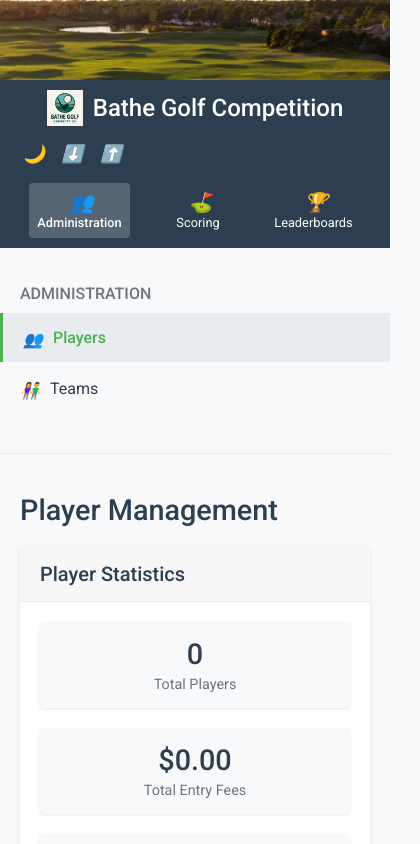
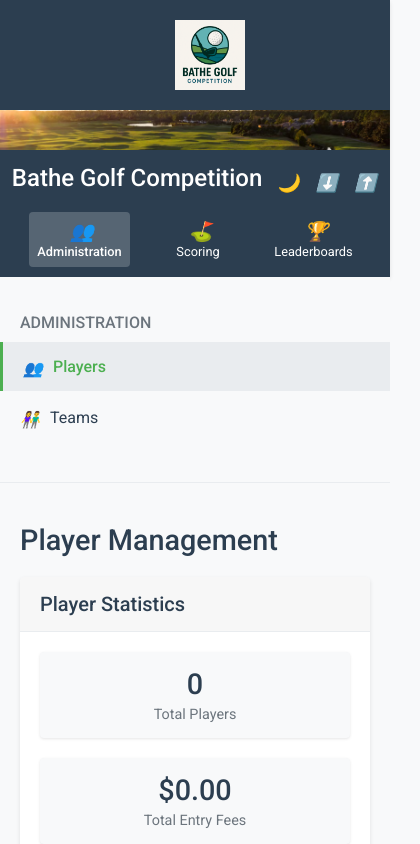
Before and after one commit to martinbo66/golf-competition-app, a Vue app: page /admin/teams#/admin/players in a window 390 px wide. Shown: the top 844 px of the page, 420 px wide, since content can reach past the window. Built offline with nearby package versions, Linux system fonts and the light colour scheme.

Commit message:
Bathe logo bigger in the header

```diff
--- a/src/components/layout/AppHeader.vue
+++ b/src/components/layout/AppHeader.vue
@@ -1,14 +1,20 @@
 <template>
   <header class="app-header">
-    <!-- Header Image Section -->
-    <div class="header-image-section" v-if="currentHeaderImage">
-      <img :src="currentHeaderImage" :alt="currentSection" class="header-image" />
+    <!-- Header Image and Logo Section -->
+    <div class="header-main-section" v-if="currentHeaderImage">
+      <div class="logo-section">
+        <router-link to="/" class="logo-link">
+          <img src="@/assets/logo.png" alt="Bathe Golf Competition" class="logo-img" />
+        </router-link>
+      </div>
+      <div class="header-image-section">
+        <img :src="currentHeaderImage" :alt="currentSection" class="header-image" />
+      </div>
     </div>
 
     <div class="header-content">
-      <div class="logo">
+      <div class="site-title">
         <router-link to="/">
-          <img src="@/assets/logo.png" alt="Bathe Golf Competition" class="logo-img" />
           <h1>Bathe Golf Competition</h1>
         </router-link>
       </div>
@@ -197,8 +203,40 @@ export default {
   box-shadow: 0 2px 4px rgba(0, 0, 0, 0.1);
 }
 
+.header-main-section {
+  display: flex;
+  align-items: stretch;
+  height: 120px;
+}
+
+.logo-section {
+  width: auto;
+  display: flex;
+  align-items: center;
+  justify-content: flex-start;
+  padding: 10px;
+}
+
+.logo-link {
+  display: flex;
+  align-items: center;
+  justify-content: center;
+  text-decoration: none;
+  color: var(--header-text);
+}
+
+.logo-img {
+  height: 120px;
+  width: auto;
+  transition: transform 0.3s ease;
+}
+
+.logo-img:hover {
+  transform: scale(1.05);
+}
+
 .header-image-section {
-  width: 100%;
+  flex: 1;
   height: 120px;
   overflow: hidden;
   position: relative;
@@ -219,24 +257,16 @@ export default {
   height: 60px;
 }
 
-.logo {
-  display: flex;
-  align-items: center;
+.site-title {
+  flex: 1;
 }
 
-.logo a {
-  display: flex;
-  align-items: center;
+.site-title a {
   text-decoration: none;
   color: var(--header-text);
 }
 
-.logo-img {
-  height: 36px;
-  margin-right: 10px;
-}
-
-.logo h1 {
+.site-title h1 {
   font-size: 1.5rem;
   font-weight: 500;
   margin: 0;
@@ -365,6 +395,22 @@ export default {
 }
 
 @media (max-width: 768px) {
+  .header-main-section {
+    flex-direction: column;
+    height: auto;
+  }
+
+  .logo-section {
+    width: 100%;
+    height: 80px;
+    padding: 15px;
+    justify-content: center;
+  }
+
+  .logo-img {
+    height: 70px;
+  }
+
   .header-image-section {
     height: 80px;
   }
@@ -375,10 +421,10 @@ export default {
     padding: 10px;
   }
 
-  .logo {
+  .site-title {
     margin-bottom: 10px;
     width: 100%;
-    justify-content: center;
+    text-align: center;
   }
 
   .top-nav {
```
